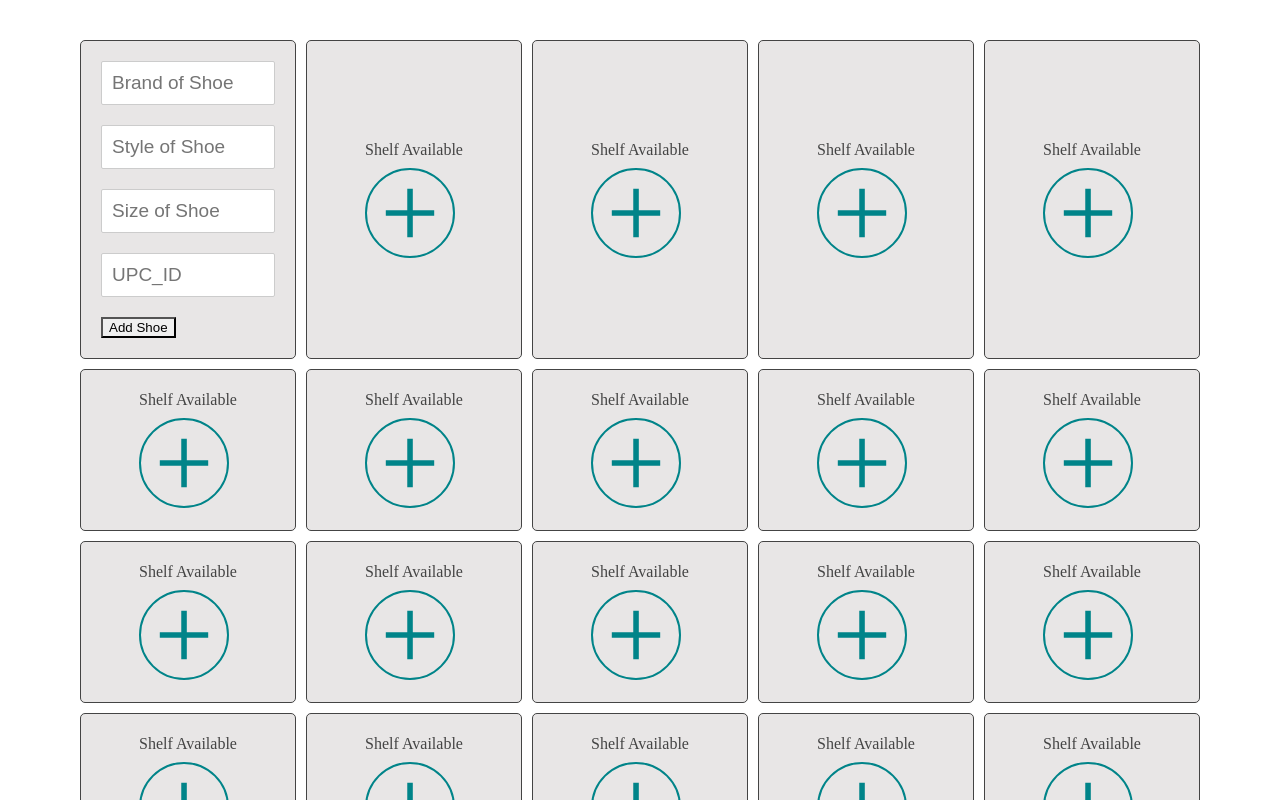
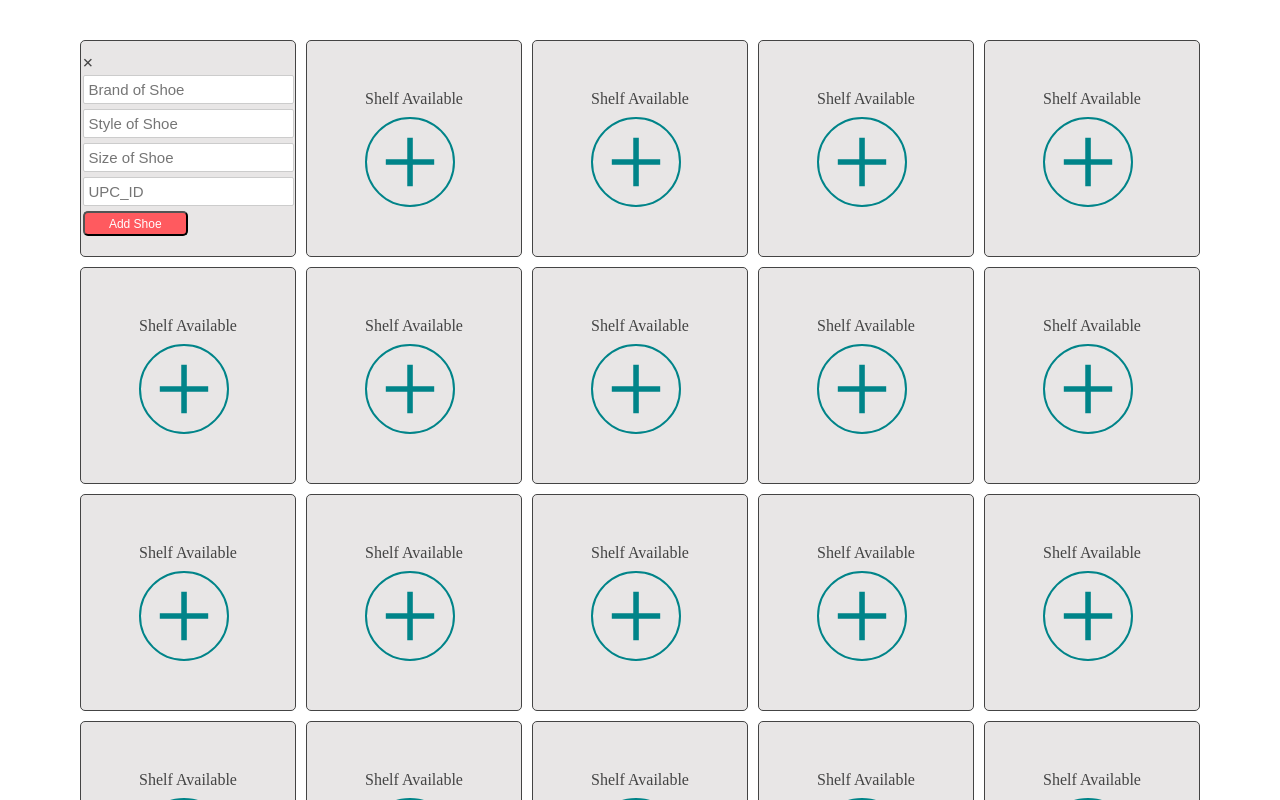
Before and after one commit to JJ1822/StockX-Inventory-Web-Interface, a React (Create React App) app: page / in a window 1280 px wide. Both pictures are taken after a click on the button 184 px from the left and 134 px from the top of the page. Shown: the top 800 px of the page. Built offline with nearby package versions, Linux system fonts and the light colour scheme.

Commit message:
modal removed, form toggle

```diff
--- a/src/shelve_spot.jsx
+++ b/src/shelve_spot.jsx
@@ -13,30 +13,23 @@ class Shelve extends React.Component {
     }
 
     this.update = this.update.bind(this);
-    this.openModal = this.openModal.bind(this);
-    this.closeModal = this.closeModal.bind(this);
+    this.openForm = this.openForm.bind(this);
+    this.closeForm = this.closeForm.bind(this);
     this.deleteShoe = this.deleteShoe.bind(this);
-    this.editShoe = this.editShoe.bind(this);
   }
 
-  openModal() {
-    this.setState({modalIsOpen: true});
+  openForm() {
+    this.setState({displayForm: true});
   }
 
-  closeModal() {
-    this.setState({modalIsOpen: false});
+  closeForm() {
+    this.setState({displayForm: false});
   }
 
   update(field) {
     return e => this.setState({
       [field]: e.currentTarget.value
     });
-  }
-
-  editShoe() {
-    this.setState({
-      displayForm: true
-      });
   }
 
   deleteShoe() {
@@ -48,14 +41,14 @@ class Shelve extends React.Component {
       });
   }
 
-  noShoe() {
+  checkShoe() {
     if(!this.state.brand && !this.state.size && !this.state.style && !this.state.upc_id) {
       return (
         <div className="new-shoe-wrapper">
           <h3>Shelf Available</h3>
           <button
             className="something"
-            onClick={this.editShoe}
+            onClick={this.openForm}
             >
             <img src={window.location.origin + '/image/plus.svg'} />
           </button>
@@ -71,7 +64,7 @@ class Shelve extends React.Component {
             </ul>
             <button
               className="button"
-              onClick={this.openModal}
+              onClick={this.openForm}
               >
               Edit
             </button>
@@ -97,12 +90,12 @@ class Shelve extends React.Component {
             style={this.state.style}
             size={this.state.size}
             upcId={this.state.upc_id}
-            closeModal={this.closeModal}
+            closeForm={this.closeForm}
             />
         )
       } else {
         return (
-          this.noShoe()
+          this.checkShoe()
         )
       }
     }
@@ -111,8 +104,6 @@ class Shelve extends React.Component {
       <div className="shelve">
 
         {shoeForm()}
-
-
 
       </div>
     )
--- a/src/show_form.jsx
+++ b/src/show_form.jsx
@@ -1,9 +1,10 @@
 import React from 'react';
 
-const ShowFormItem = ({update, brand, style, size, upcId, closeModal}) => {
+const ShowFormItem = ({update, brand, style, size, upcId, closeForm}) => {
   console.log(this);
   return(
     <div className="spot-options">
+      <span onClick={closeForm} className="form-close">&times;</span>
       <input
         type="text"
         placeholder="Brand of Shoe"
@@ -29,7 +30,8 @@ const ShowFormItem = ({update, brand, style, size, upcId, closeModal}) => {
         value={upcId}
         />
       <button
-        onClick={closeModal}
+        onClick={closeForm}
+        className="button"
         >Add Shoe</button>
     </div>
   );
--- a/src/styles/main.css
+++ b/src/styles/main.css
@@ -47,13 +47,14 @@
   display: flex;
   align-items: center;
   justify-content: center;
-  min-height: 15vh;
+  height: 175px;
 }
 
 .new-shoe-wrapper {
+  overflow: scroll;
   /*display: flex;
-  align-items: center;*/
-  /*justify-content: center;*/
+  align-items: center;
+  justify-content: center;*/
 
 }
 
@@ -81,6 +82,13 @@
 
 }
 
+.form-close {
+  font-size: 19px;
+  cursor: pointer;
+  top: -3px;
+  position: relative;
+}
+
 .ReactModal__Content {
   height: 300px;
   width: 225px;
@@ -89,13 +97,18 @@
 input {
   display: block;
   border: 1px solid #ccc;
-  padding: 10px;
-  width: calc(100% - 22px);
+  padding: 5px;
+  /*width: 100%;*/
   font-family: 'Quicksand', sans-serif;
-  font-size: 19px;
+  font-size: 15px;
   font-style: bold;
-  margin-bottom: 20px;
+  margin-bottom: 5px;
   border-radius: 2px;
+}
+
+input:focus {
+  border-color: #008489;
+  transition: .3s;
 }
 
 h3 {
--- a/src/styles/reset.css
+++ b/src/styles/reset.css
@@ -70,7 +70,7 @@ input[type="submit"] {
   cursor: pointer;
 }
 
-button:focus {
+button,input:focus {
   outline: none;
 }
 
```
